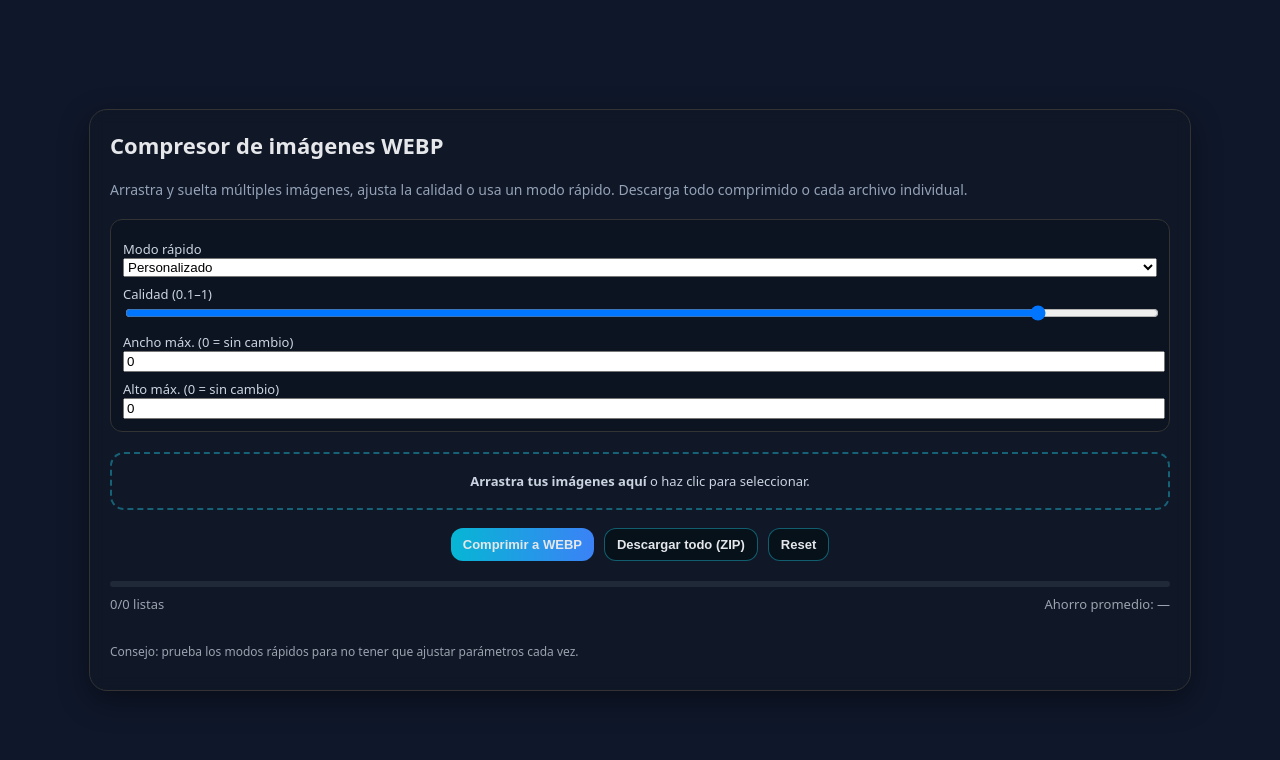
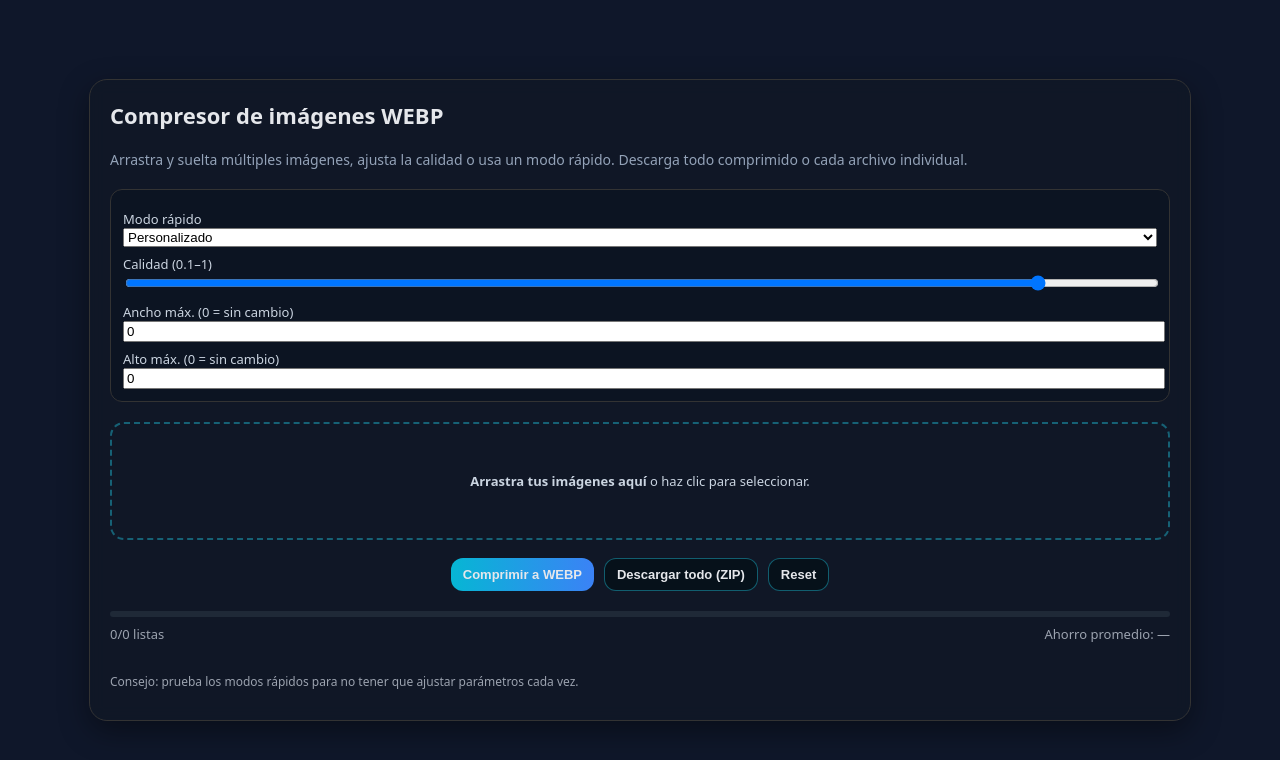
Before and after one commit to Santiagonavas99/Compresor-de-WebP, a plain HTML site: page index.html in a window 1280 px wide. Drawn offline with nearby package versions, Linux system fonts and the light colour scheme.

Commit message:
V1.1 Compresor de WebP
Cambios en el Head: Personalización
add: Mas espacio en el área del Drag And Drop

```diff
--- a/index.html
+++ b/index.html
@@ -3,7 +3,7 @@
 <head>
   <meta charset="utf-8" />
   <meta name="viewport" content="width=device-width, initial-scale=1" />
-  <title>Compresor WEBP — Alta calidad (cliente)</title>
+  <title>Compresor WEBP Santiago Navas🦇</title>
   <style>
     :root{--bg:#0f172a;--panel:#111827;--text:#e5e7eb;--muted:#94a3b8;--brand:#22d3ee}
     body{margin:0;font-family:ui-sans-serif,system-ui;display:flex;align-items:center;justify-content:center;min-height:100vh;background:var(--bg);color:var(--text)}
@@ -15,7 +15,7 @@
     label{display:block;font-size:13px;color:#cbd5e1;margin-top:8px}
     input[type="range"],input[type="number"],select{width:100%}
     input[type="file"]{display:none}
-    .drop{margin:0 20px 18px;border:2px dashed #22d3ee66;border-radius:14px;padding:18px;text-align:center;cursor:pointer;transition:.2s}
+    .drop{margin:0 20px 18px;border:2px dashed #22d3ee66;border-radius:14px;padding:48px;text-align:center;cursor:pointer;transition:.2s}
     .drop.drag{background:#0ea5e922}
     .btns{display:flex;gap:10px;flex-wrap:wrap;justify-content:center;padding:0 20px 20px}
     button{cursor:pointer;border:1px solid #22d3ee66;background:#06111a;color:var(--text);border-radius:12px;padding:8px 12px;font-weight:600;font-size:13px}
```
